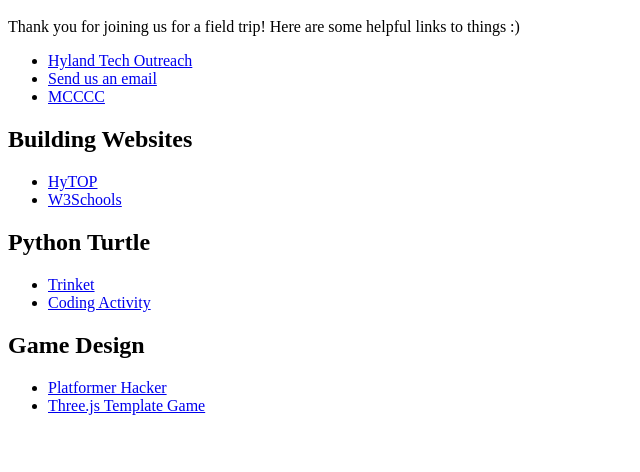
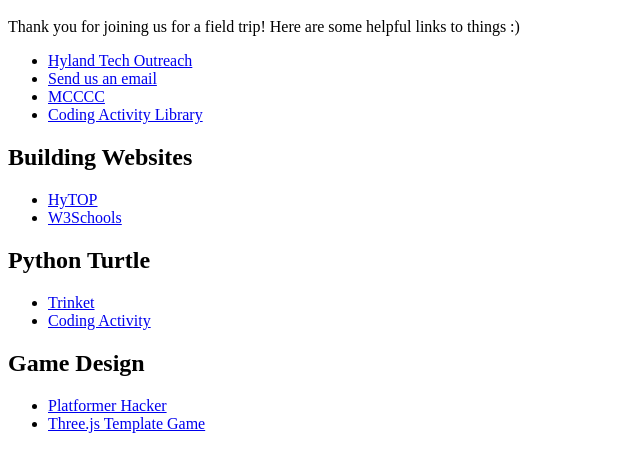
Before and after one commit to hylandtechoutreach/field-trip-landing-page, a plain HTML site: page index.html in a window 1280 px wide. Shown: the part 48-520 px from the top of the page, without its empty margins (0-640 px from the left). Drawn offline with Linux system fonts and the light colour scheme.

Commit message:
Update index.html

```diff
--- a/index.html
+++ b/index.html
@@ -9,6 +9,7 @@
       <li><a href="https://hyland.com/techoutreach">Hyland Tech Outreach</a></li>
       <li><a href="mailto:techoutreach@hyland.com">Send us an email</a></li>
       <li><a href="https://www.hyland.com/en/resources/events/hy-tech/mccc">MCCCC</a></li>
+      <li><a href="https://hylandtechoutreach.github.io/coding-activities">Coding Activity Library</a></li>
     </ul>
     <h2>Building Websites</h2>
     <ul>
```
